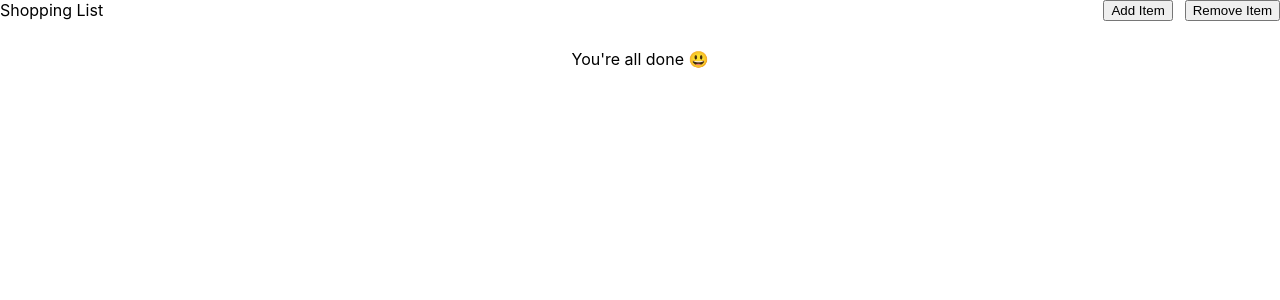
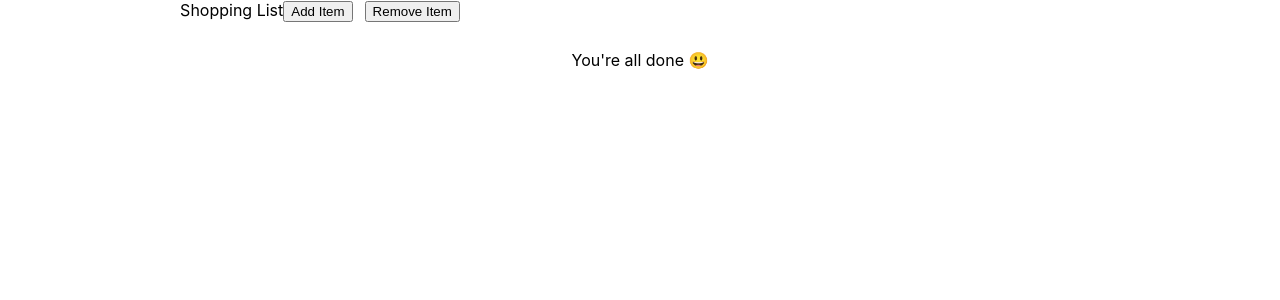
Before and after one commit to sockcrates/react-playground, a React (Create React App) app: page / in a window 1280 px wide. Shown: the top 300 px of the page. Built offline with nearby package versions, Linux system fonts and the light colour scheme.

Commit message:
Fix styles

```diff
--- a/package.json
+++ b/package.json
@@ -30,6 +30,7 @@
     "react-dom": "^17.0.2",
     "react-scripts": "5.0.0",
     "react-transition-group": "^4.4.2",
+    "sass": "^1.63.1",
     "testing-library-selector": "^0.2.1",
     "typescript": "^4.5.5",
     "web-vitals": "^2.1.4"
--- a/src/List/List.module.scss
+++ b/src/List/List.module.scss
@@ -27,7 +27,7 @@
   margin-right: 12px;
 }
 
-.listHeader {
+.listHeaderContainer {
   @extend .listColumnSpan;
 
   display: flex;
@@ -36,7 +36,7 @@
 }
 
 .rowFix {
-  @extend .listHeader;
+  @extend .listHeaderContainer;
 }
 
 .listItem {
```
Also changed, not shown: 1 other file (tests, documents, lock files or other folders).
